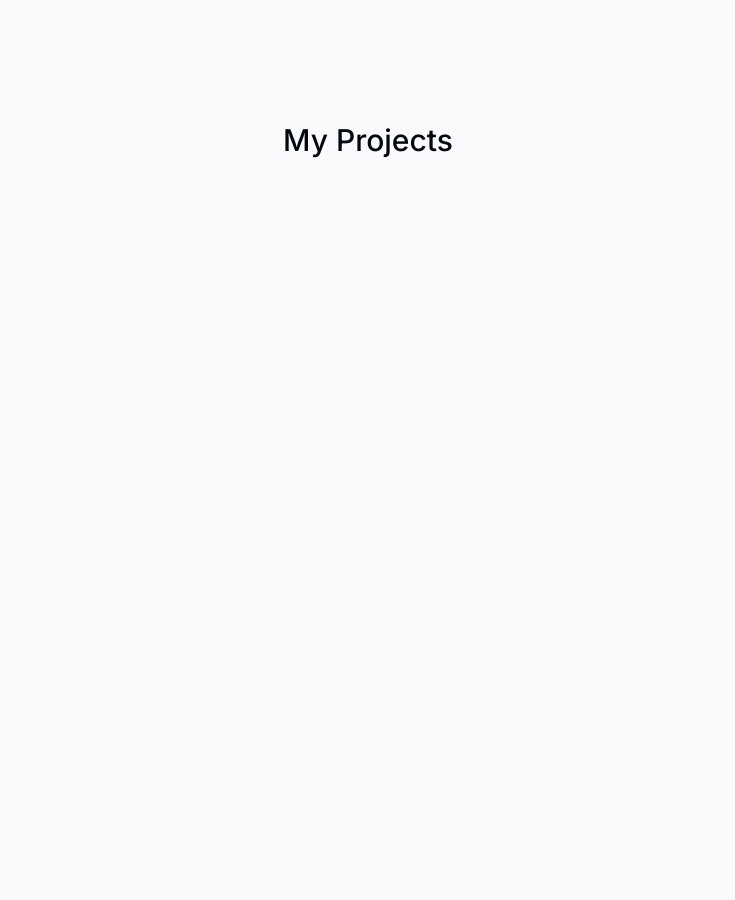
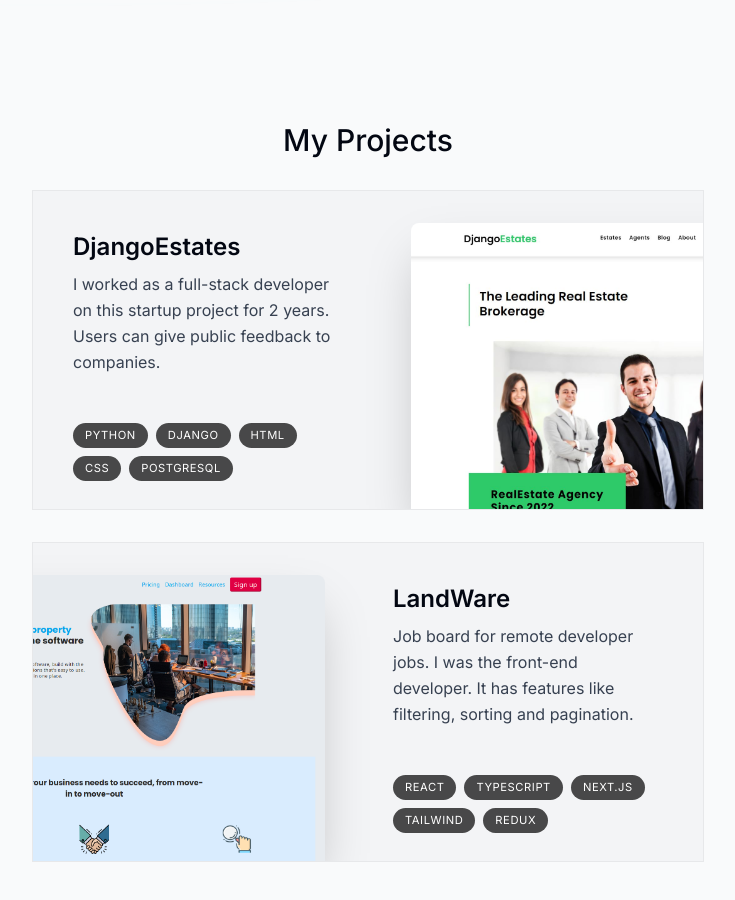
Before and after one commit to HadzhieV777/portfolio, a Next.js app: page / in a window 1280 px wide. Shown: the part 900-1800 px from the top of the page, without its empty margins (272-1007 px from the left). Built offline with nearby package versions, Linux system fonts and the light colour scheme.

Commit message:
Styling procets section

```diff
--- a/components/Projects.tsx
+++ b/components/Projects.tsx
@@ -1,10 +1,52 @@
-import React from 'react'
-import SectionHeading from './section-heading'
+import React from "react";
+import SectionHeading from "./section-heading";
+import { projectsData } from "@/lib/data";
+import Image from "next/image";
 
 export default function Projects() {
   return (
     <section>
-        <SectionHeading>My Projects</SectionHeading>
+      <SectionHeading>My Projects</SectionHeading>
+      <div>
+        {projectsData.map((project, index) => (
+          <React.Fragment key={index}>
+            <Project {...project} />
+          </React.Fragment>
+        ))}
+      </div>
     </section>
-  )
+  );
 }
+
+// TODO move types in separate file
+type ProjectProps = (typeof projectsData)[number];
+
+function Project({ title, description, tags, imageUrl }: ProjectProps) {
+  return (
+    <article className="group relative bg-gray-100 max-w-[42rem] border border-black/5 overflow-hidden sm:pr-8 sm:h-[20rem] mb-3 sm:mb-8 last:mb-0 even:pl-8 hover:bg-gray-200 transition">
+      <div className="pt-4 pb-7 px-5 sm:pl-10 sm:pr-2 sm:pt-10 sm:max-w-[50%] flex flex-col h-full group-even:ml-[18rem]">
+        <h3 className="text-2xl font-semibold">{title}</h3>
+        <p className="mt-2 leading-relaxed text-gray-700">{description}</p>
+        <ul className="flex flex-wrap mt-4 gap-2 sm:mt-auto">
+          {tags.map((tag, index) => (
+            <li
+              key={index}
+              className="bg-black/[0.7] px-3 py-1 text-[0.7rem] uppercase tracking-wider text-white rounded-full"
+            >
+              {tag}
+            </li>
+          ))}
+        </ul>
+      </div>
+
+      <Image
+        src={imageUrl}
+        alt={title}
+        quality={95}
+        className="absolute top-8 -right-40 w-[28.25rem] rounded-t-lg shadow-2xl group-even:right-[initial]
+          group-even:-left-40 transition group-hover:-translate-x-3 group-hover:translate-y-3 group-hover:-rotate-2 group-hover:scale-[1.04]
+          group-even:group-hover:translate-x-3 group-even:group-hover:translate-y-3 group-even:group-hover:rotate-2"
+      />
+    </article>
+  );
+}
--- a/components/section-heading.tsx
+++ b/components/section-heading.tsx
@@ -5,5 +5,5 @@
 };
 
 export default function SectionHeading({ children }: SectionHeadingProps) {
-  return <h2 className="text-3xl font-medium capitalize mb-8">{children}</h2>;
+  return <h2 className="text-3xl font-medium capitalize mb-8 text-center">{children}</h2>;
 }
--- a/lib/data.ts
+++ b/lib/data.ts
@@ -55,6 +55,7 @@
   },
 ] as const;
 
+// TODO Fix text
 export const projectsData = [
   {
     title: "DjangoEstates",
```
